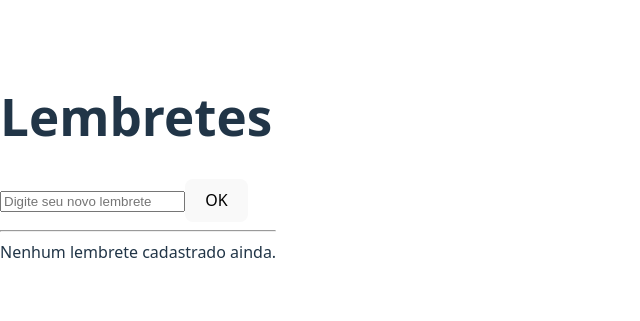
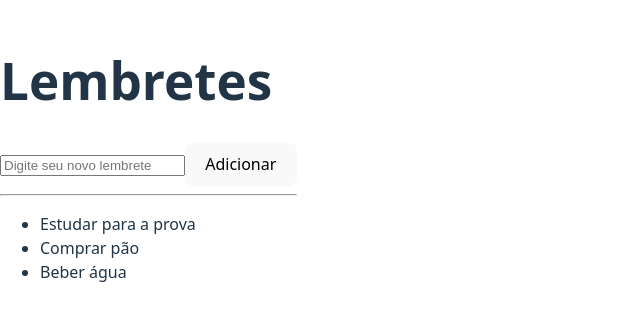
Before and after one commit to CaioBusinessLevel/20252_fatec_ipi_pdm_prova, a React (Vite) app: page / in a window 1280 px wide. Shown: the part 241-562 px from the top of the page, without its empty margins (0-640 px from the left). Built offline with nearby package versions, Linux system fonts and the light colour scheme.

Commit message:
feat(p1): exibe lista ficticia

```diff
--- a/src/App.jsx
+++ b/src/App.jsx
@@ -10,10 +10,20 @@ class App extends React.Component {
     this.setState({ novoLembrete : lembrete })
   }
 
+  // função será chamada quando o botão OK for clicado
+  salvarLembrete = () => {
+    console.log('Salvar Lembrete foi chamado!');
+  }
+
   constructor(props) {
     super(props);
     this.state = {
-      lembretes: []
+      lembretes: [
+          { id: 1, descricao: "Estudar para a prova" },
+          { id: 2, descricao: "Comprar pão" },
+          { id: 3, descricao: "Beber água" }
+       ],
+      novoLembrete: ""
     }
   }
   render(){
--- a/src/LembreteEntrada.jsx
+++ b/src/LembreteEntrada.jsx
@@ -2,8 +2,8 @@ const LembreteEntrada = (props) => {
     return (
       <div>
         <input type="text" className="form-control" placeholder="Digite seu novo lembrete"
-        onChange={ (evento) => { props.onlembreteAdicionado(evento.target.value)}}/>
-        <button className="btn btn-primary mt-2">OK</button>
+        onChange={ (evento) => { props.onLembreteAdicionado(evento.target.value)}}/>
+        <button className="btn btn-primary mt-2">Adicionar</button>
       </div>
     );
 }
--- a/src/LembreteLista.jsx
+++ b/src/LembreteLista.jsx
@@ -9,9 +9,13 @@ const LembreteLista = (props) => {
         )
     }
     return (
-        <div>
-            <p>Aqui vão aparecer os lembretes...</p>
-        </div>
+        <ul className="list-group">
+    {lembretes.map(lembrete => (
+      <li key={lembrete.id} className="list-group-item">
+        {lembrete.descricao}
+      </li>
+    ))}
+  </ul>
     )
 
 }
```
